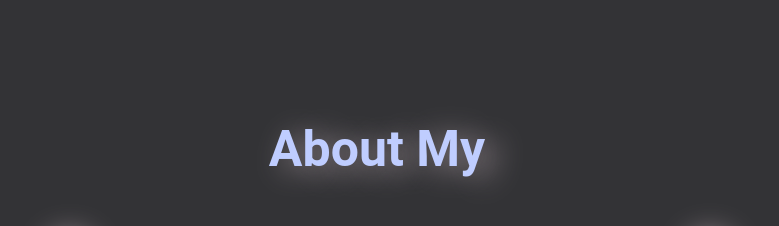
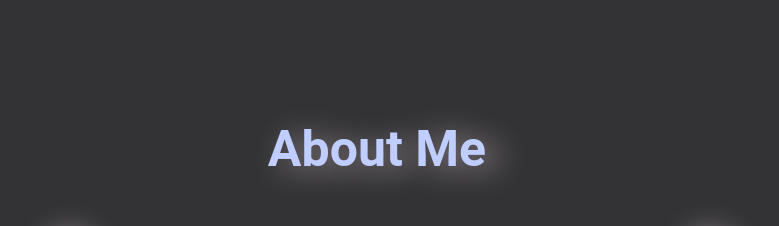
Before and after one commit to kimmo888/CarlosCastro, a React (Create React App) app: page / in a window 1280 px wide. Shown: the part 920-1146 px from the top of the page, without its empty margins (263-1042 px from the left). Built offline with nearby package versions, Linux system fonts and the light colour scheme; the HTML template or start-up script is replaced by a standard one.

Commit message:
change about me

```diff
--- a/src/pages/AboutMy.jsx
+++ b/src/pages/AboutMe.jsx
@@ -6,7 +6,7 @@ import In from '../images/Svg/in.svg';
 const AboutMy = () => {
     return (
         <div className='ContenedorAboutMy'>
-            <h1 className='TitleAbout'>About My</h1>
+            <h1 className='TitleAbout'>About Me</h1>
             <div className='AboutMy'>
                 <figure className='Social'>
                 <a href='https://github.com/kimmo888' target={"_blank"} rel='noreferrer' ><img src={GitHub} alt='GitHub' /></a>
--- a/src/pages/Home.jsx
+++ b/src/pages/Home.jsx
@@ -4,14 +4,14 @@ import FrontPage from './FrontPage';
 import Project from './Project';
 import Technologies from './Technologies';
 import '../styles/Home.scss';
-import AboutMy from './AboutMy';
+import AboutMe from './AboutMe';
 
 const Home = () => {
     return (
         <div className='ContainerHome'>
             <Background />
             <FrontPage />
-            <AboutMy />
+            <AboutMe />
             <Technologies />
             <Project />
         </div>
```
